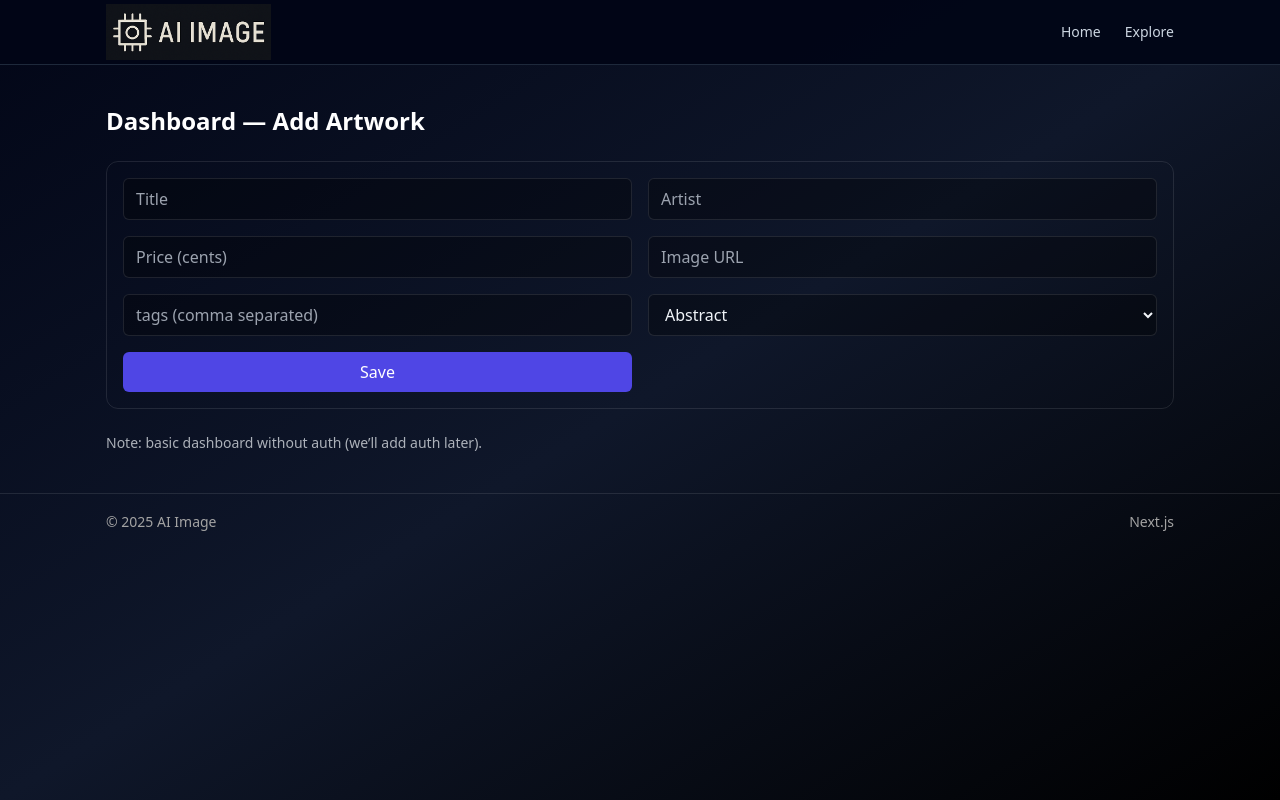
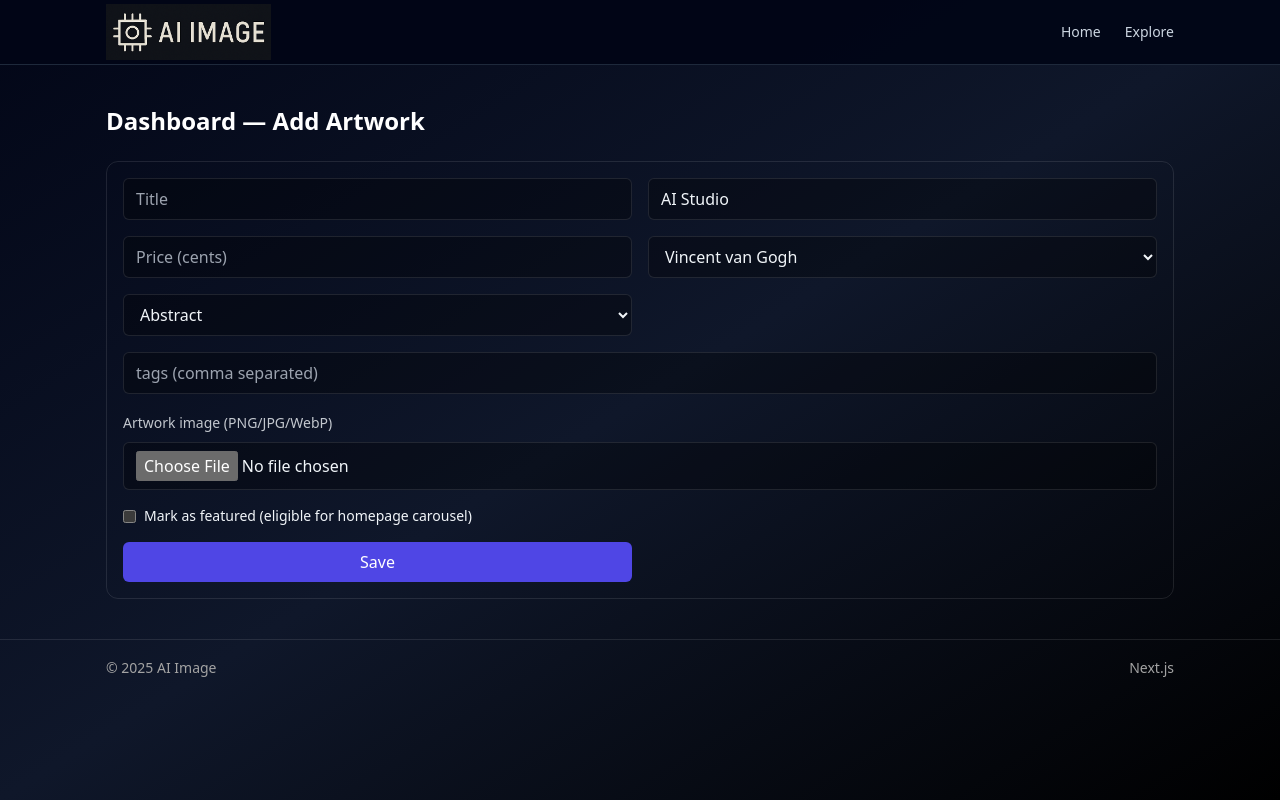
Before and after one commit to juruandewitt/ai-image, a Next.js app: page /dashboard in a window 1280 px wide. Built offline with nearby package versions, Linux system fonts and the light colour scheme.

Commit message:
feat(blob): enable Vercel Blob uploads and dashboard file picker

```diff
--- /dev/null
+++ b/app/api/upload/route.ts
@@ -0,0 +1,52 @@
+import { NextResponse } from 'next/server'
+import { put } from '@vercel/blob'
+import { prisma } from '@/lib/prisma'
+
+export const runtime = 'nodejs' // sharp/file handling etc.
+
+export async function POST(req: Request) {
+  try {
+    const form = await req.formData()
+    const file = form.get('file') as File | null
+    const title = String(form.get('title') || '')
+    const artist = String(form.get('artist') || '')
+    const price = Number(form.get('price') || 0)
+    const category = String(form.get('category') || 'ABSTRACT') as any
+    const style = String(form.get('style') || 'VAN_GOGH') as any
+    const tagsRaw = String(form.get('tags') || '')
+    const featured = String(form.get('featured') || '') === 'on'
+
+    if (!file || !title || !artist || !price) {
+      return NextResponse.json({ error: 'Missing required fields' }, { status: 400 })
+    }
+
+    const arrayBuffer = await file.arrayBuffer()
+    const buffer = Buffer.from(arrayBuffer)
+
+    // Upload to Vercel Blob (public)
+    const objectName = `art/${Date.now()}-${file.name.replace(/\s+/g,'_')}`
+    const blob = await put(objectName, buffer, {
+      access: 'public',
+      contentType: file.type || 'image/jpeg',
+      addRandomSuffix: true,
+      token: process.env.BLOB_READ_WRITE_TOKEN, // IMPORTANT
+    })
+
+    const tags = tagsRaw ? tagsRaw.split(',').map(t=>t.trim().toLowerCase()).filter(Boolean) : []
+
+    // Save to DB (thumbnail points at Blob URL)
+    const a = await prisma.artwork.create({
+      data: {
+        title, artist, price, category, style, tags,
+        thumbnail: blob.url,
+        status: 'PUBLISHED',
+        featured,
+      }
+    })
+
+    return NextResponse.json({ ok: true, id: a.id, url: blob.url })
+  } catch (err: any) {
+    console.error('upload error', err)
+    return NextResponse.json({ error: 'Upload failed' }, { status: 500 })
+  }
+}
--- a/app/dashboard/page.tsx
+++ b/app/dashboard/page.tsx
@@ -3,23 +3,45 @@ import { useState } from 'react'
 
 export default function DashboardPage() {
   const [pending, setPending] = useState(false)
+  const [msg, setMsg] = useState<string | null>(null)
+
   const submit = async (e: React.FormEvent<HTMLFormElement>) => {
     e.preventDefault()
-    setPending(true)
-    const res = await fetch('/api/artworks', { method: 'POST', body: new FormData(e.currentTarget) })
+    setPending(true); setMsg(null)
+    const fd = new FormData(e.currentTarget)
+    const res = await fetch('/api/upload', { method: 'POST', body: fd })
     setPending(false)
-    if (res.ok) alert('Saved!')
-    else alert('Error saving')
+    if (res.ok) {
+      const j = await res.json()
+      setMsg(`Saved! Artwork ID: ${j.id}`)
+      e.currentTarget.reset()
+    } else {
+      const j = await res.json().catch(() => ({}))
+      setMsg(`Error: ${j.error || 'Upload failed'}`)
+    }
   }
+
   return (
     <section className="space-y-6">
       <h1 className="text-2xl font-semibold text-white">Dashboard — Add Artwork</h1>
       <form onSubmit={submit} className="grid md:grid-cols-2 gap-4 p-4 rounded-xl border border-white/10">
         <input name="title" placeholder="Title" className="rounded-md border border-white/10 bg-black/30 px-3 py-2" required />
-        <input name="artist" placeholder="Artist" className="rounded-md border border-white/10 bg-black/30 px-3 py-2" required />
+        <input name="artist" placeholder="Artist" className="rounded-md border border-white/10 bg-black/30 px-3 py-2" defaultValue="AI Studio" required />
         <input name="price" type="number" placeholder="Price (cents)" className="rounded-md border border-white/10 bg-black/30 px-3 py-2" required />
-        <input name="thumbnail" placeholder="Image URL" className="rounded-md border border-white/10 bg-black/30 px-3 py-2" required />
-        <input name="tags" placeholder="tags (comma separated)" className="rounded-md border border-white/10 bg-black/30 px-3 py-2" />
+
+        <select name="style" className="rounded-md border border-white/10 bg-black/30 px-3 py-2">
+          <option value="VAN_GOGH">Vincent van Gogh</option>
+          <option value="REMBRANDT">Rembrandt van Rijn</option>
+          <option value="PICASSO">Pablo Picasso</option>
+          <option value="VERMEER">Johannes Vermeer</option>
+          <option value="MONET">Claude Monet</option>
+          <option value="MICHELANGELO">Michelangelo</option>
+          <option value="DALI">Salvador Dalí</option>
+          <option value="CARAVAGGIO">Caravaggio</option>
+          <option value="DA_VINCI">Leonardo da Vinci</option>
+          <option value="POLLOCK">Jackson Pollock</option>
+        </select>
+
         <select name="category" className="rounded-md border border-white/10 bg-black/30 px-3 py-2">
           <option value="ABSTRACT">Abstract</option>
           <option value="LANDSCAPE">Landscape</option>
@@ -28,9 +50,25 @@ export default function DashboardPage() {
           <option value="SCI_FI">Sci-Fi</option>
           <option value="MINIMAL">Minimal</option>
         </select>
-        <button disabled={pending} className="mt-2 md:mt-0 px-4 py-2 rounded-md bg-indigo-600 text-white">{pending?'Saving…':'Save'}</button>
+
+        <input name="tags" placeholder="tags (comma separated)" className="rounded-md border border-white/10 bg-black/30 px-3 py-2 md:col-span-2" />
+
+        <div className="md:col-span-2 space-y-2">
+          <label className="text-sm opacity-80">Artwork image (PNG/JPG/WebP)</label>
+          <input name="file" type="file" accept="image/*" className="rounded-md border border-white/10 bg-black/30 px-3 py-2 w-full" required />
+        </div>
+
+        <label className="flex items-center gap-2 text-sm md:col-span-2">
+          <input type="checkbox" name="featured" className="accent-indigo-600" />
+          Mark as featured (eligible for homepage carousel)
+        </label>
+
+        <button disabled={pending} className="mt-2 md:mt-0 px-4 py-2 rounded-md bg-indigo-600 text-white">
+          {pending ? 'Uploading…' : 'Save'}
+        </button>
       </form>
-      <p className="text-sm opacity-70">Note: basic dashboard without auth (we’ll add auth later).</p>
+
+      {msg && <p className="text-sm text-amber-300">{msg}</p>}
     </section>
   )
 }
--- /dev/null
+++ b/next.config.js
@@ -0,0 +1,10 @@
+/** @type {import('next').NextConfig} */
+const nextConfig = {
+  images: {
+    remotePatterns: [
+      { protocol: 'https', hostname: 'public.blob.vercel-storage.com' },
+      { protocol: 'https', hostname: 'picsum.photos' }, // keep if you still use placeholders
+    ],
+  },
+}
+module.exports = nextConfig
```
